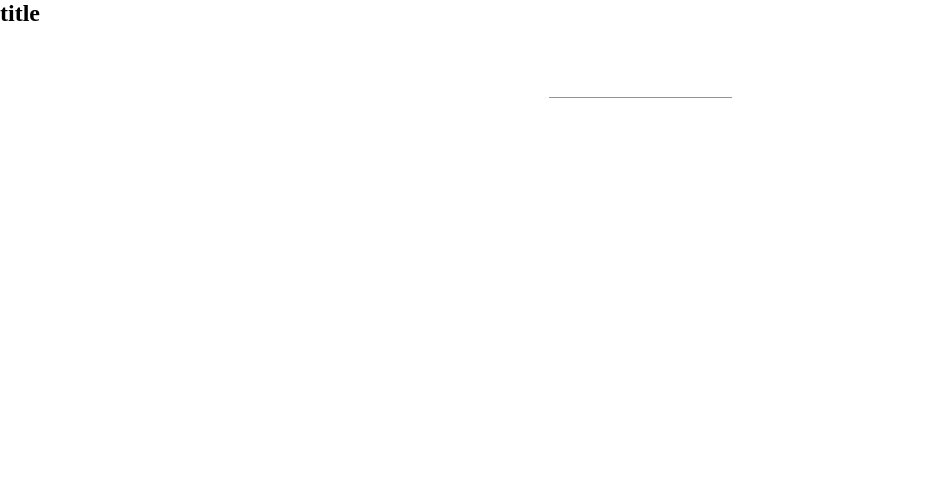
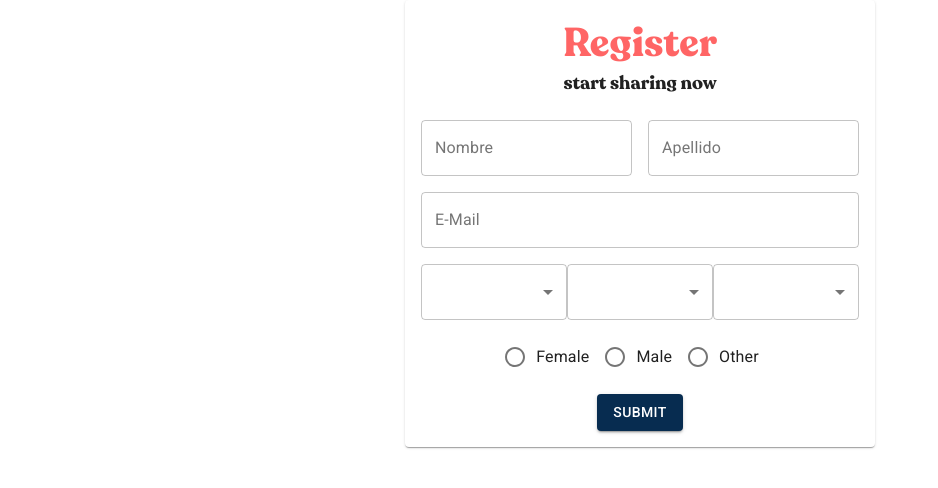
Before and after one commit to Tomig02/Red-Peliculas, a React (Create React App) app: page /register in a window 1280 px wide. Shown: the top 488 px of the page, without its empty margins (0-938 px from the left). Built offline with nearby package versions, Linux system fonts and the light colour scheme.

Commit message:
finished login and added register page,

```diff
--- a/src/App.css
+++ b/src/App.css
@@ -2,11 +2,17 @@
     font-family: "Recoleta";
     src: url("./Fonts/Recoleta-Bold.ttf");
 }
-
-
 
 *{
     margin: 0;
     padding: 0;
     box-sizing: border-box;
 }
+.center{
+    display: flex;
+    align-items: center;
+    justify-content: center;
+}
+.paper{
+    padding: 1em;
+}
--- a/src/App.js
+++ b/src/App.js
@@ -9,19 +9,16 @@ import Register from "./Components/Register/Register"
 
 function App() {
 
-    const [userInfo, setUserInfo] = useState({
-        userName: "",
-        name: "",
-        surname: "",
-        birthday:{
-            day: "",
-            month: "",
-            year: ""
-        }
-    });
+    const [userInfo, setUserInfo] = useState({});
+    const [isUser, setIsUser] = useState(false);
+
+    //save user data and admit login route
     const logInUser = (fetchData) => {
+        setUserInfo(fetchData);
+        setIsUser(true);
         console.log(fetchData);
     }
+
     const LandingPage = () => <Landing logInUser={logInUser}/>
     return (
         <ThemeProvider theme={Theme}>
--- a/src/Components/Landing/Landing.js
+++ b/src/Components/Landing/Landing.js
@@ -8,30 +8,31 @@ import "./LandingStyle.css";
 
 function Landing(props){
 
+    // check if input data is a valid user by comparing it with fetched data
     const handleUser = (userData, fetchData) =>{
         if (userData.userName === fetchData.name && userData.password === fetchData.height){
             props.logInUser(fetchData);
         }
         else{
-            console.log("no coincide");
+            alert("El usuario o la contrasena es incorrecto");
         }
     }
 
     return(
         <div className="background">
             <Grid container>
-                <Grid item xs={6} className="center text">
+                <Grid item xs={6} className="center text column">
                     <h1>WorldNow</h1>
                     <h2>Comunicate y comparti con el mundo</h2>
                 </Grid>
                 <Grid item xs={6} className="center">
-                    <Paper style={{padding:"30px"}}>
+                    <Paper className="paper">
                         <Grid container spacing={5} direction="column">
                             <Grid item xs={12}>
                                 <h3 className="text">Ingresar:</h3>
                                 <LandingForm handleUser={handleUser}/>
                             </Grid>
-                            <Grid item xs={12} className="center">
+                            <Grid item xs={12} className="center column">
                                 <h3 className="text">Todavia no tenes una cuenta?<br/>Registrate:</h3>
                                 <Link className='text-link' to="/register">
                                     <Button variant="contained" color="primary">REGISTRARSE</Button>
--- a/src/Components/Landing/LandingForm.js
+++ b/src/Components/Landing/LandingForm.js
@@ -1,17 +1,18 @@
 import React from "react";
-import TextField from '@material-ui/core/TextField';
-import Button from "@material-ui/core/Button"
-import {useField, Formik, Field, Form} from "formik";
+import {TextField, Button, Grid} from '@material-ui/core';
+import {useField, Formik, Form} from "formik";
 import * as Yup from "yup";
 
-
+// simple required fields, probalby needs more robust check
 const validationSchema = Yup.object().shape({
     userName: Yup.string()
         .required("invalid user"),
     password: Yup.string()
         .required("invalid password")
+        .min(8, "At least 8 characters")
 });
 
+// made a custom M-UI text field for easier error message
 const MyTextInput = (props) => {
     const[field, meta] = useField(props);
     const errorText = meta.error && meta.touched? meta.error : "";
@@ -25,37 +26,53 @@ function LandingForm(props){
             onSubmit={((data, actions) =>{
                 actions.setSubmitting(true);
                 // start fetch user data
+                try{
                     fetch('https://swapi.dev/api/people/1/')
-                    .then( response => response.json() )
+                        .then( response => {
+                            if(!response.ok) {
+                                throw Error(response.statusText)
+                            } else return response.json()
+                        })
                         .then( fetchedData => {
                             props.handleUser(data, fetchedData);
+                        })
+                } catch(error){
+                    alert("error");
+                } finally{
                     actions.setSubmitting(false);
-                });
-
+                }
                 // end fetch user data
             })}
             validationSchema = {validationSchema}
         >
             {({isSubmitting}) => (
                 <Form className="form">
+                    <Grid container spacing={2} direction="column" className="center">
+                        <Grid item xs={12}>
                             <MyTextInput
                                 name="userName"
                                 type="input"
                                 variant="outlined"
                                 label="User Name"
                             />
+                        </Grid>
+                        <Grid item xs={12}>
                             <MyTextInput
                                 name="password"
                                 type="password"
                                 variant="outlined"
                                 label="password"
                             />
+                        </Grid>
+                        <Grid item xs={12}>
                             <Button
                                 variant="contained"
                                 color="primary"
                                 disabled={isSubmitting}
                                 type="submit"
                             >INGRESAR</Button>
+                        </Grid>
+                    </Grid>
                 </Form>
 
             )}
--- a/src/Components/Landing/LandingStyle.css
+++ b/src/Components/Landing/LandingStyle.css
@@ -8,11 +8,8 @@
     display: flex;
 }
 
-.center{
-    display: flex;
+.column{
     flex-direction: column;
-    align-items: center;
-    justify-content: center;
 }
 .text{
     font-family: "Recoleta";
@@ -28,14 +25,6 @@
 .text h2{
     font-size: 2.5em;
     color: white;
-    margin: 10px 30px;
-}
-form{
-    display: flex;
-    flex-direction: column;
-    align-items: center;
-    justify-content: space-around;
-    height: 200px;
 }
 input{
     margin-bottom: 10px;
--- a/src/Components/Register/Register.js
+++ b/src/Components/Register/Register.js
@@ -1,19 +1,22 @@
 import React from "react";
-import TextField from '@material-ui/core/TextField';
-import Button from "@material-ui/core/Button"
-import {useField, Formik, Field, Form} from "formik";
-import * as Yup from "yup";
+import {Grid, Paper} from "@material-ui/core"
+
+import RegisterForm from "./RegisterForm";
 
 function Register(){
     return(
-        <div>
-            <h2>title</h2>
-            <Formik>
-                <Form>
-                    <TextField></TextField>
-                    <Button></Button>
-                </Form>
-            </Formik>
+        <div className="center">
+            <Paper className="paper center">
+                <Grid container spacing={3} direction="column" className="center">
+                    <Grid item xs={12} className="text">
+                        <h2 style={{color: '#FF6565'}}>Register</h2>
+                        <h3>start sharing now</h3>
+                    </Grid>
+                    <Grid item xs={12}>
+                        <RegisterForm/>
+                    </Grid>
+                </Grid>
+            </Paper>
         </div>
     );
 }
--- /dev/null
+++ b/src/Components/Register/RegisterForm.js
@@ -0,0 +1,139 @@
+import React from "react";
+import {TextField, Button, FormControlLabel, Radio, Grid, Select, MenuItem} from '@material-ui/core';
+import {useField, Formik, Form} from "formik";
+import * as Yup from "yup";
+
+const MyTextInput = (props) => {
+    const[field, meta] = useField(props);
+    const errorText = meta.error && meta.touched? meta.error : "";
+    return (
+        <TextField
+            {...field}
+            type={props.type}
+            label={props.label}
+            variant={props.variant}
+            helperText={errorText}
+            error={!!errorText}
+            color="primary"
+            style={{width:"100%"}}
+        />);
+}
+
+const MyBulletInput = (props) => {
+    const [field, meta] = useField(props);
+
+    return(
+        <FormControlLabel
+            {...field}
+            control={<Radio color="primary"/>}
+            label={props.label}
+        />
+    );
+}
+
+const MySelectInput = (props) => {
+    let array=[];
+    for (var i = 0; i < props.options && i < 100; i++) {
+        array.push({num: props.options - i, key: Math.random()});
+
+    }
+    const elements = array.map( data => (
+        <MenuItem key={data.key} value={data.num} > {data.num} </MenuItem>
+    ))
+    return(
+        <Select variant="outlined" style={{width:"100%"}}>
+            {elements}
+        </Select>
+    );
+}
+
+function RegisterForm(){
+    return(
+        <Formik
+            initialValues = { {nombre:"", apellido:"", email:"", gender:""} }
+            onSubmit = { ((values, actions) => {
+                actions.setSubmitting(true);
+                actions.setSubmitting(false)
+            }) }
+        >{(values, isSubmitting) => (
+            <Form>
+                <Grid container spacing={2} direction="column" className="center">
+                    <Grid item container spacing={2} className="center">
+                        <Grid item xs={6}>
+                            <MyTextInput
+                                name="nombre"
+                                type="text"
+                                variant="outlined"
+                                label="Nombre"
+                            />
+                        </Grid>
+                        <Grid item xs={6}>
+                            <MyTextInput
+                                name="apellido"
+                                type="text"
+                                variant="outlined"
+                                label="Apellido"
+                            />
+                        </Grid>
+                    </Grid>
+                    <Grid style={{width:"100%"}} item xs={12}>
+                        <MyTextInput
+                            name="email"
+                            type="email"
+                            variant="outlined"
+                            label="E-Mail"
+                        />
+                    </Grid>
+                    <Grid item xs={12} container spacing={0}>
+                        <Grid item xs={4}>
+                            <MySelectInput
+                                name="day"
+                                options={31}/>
+                        </Grid>
+                        <Grid item xs={4}>
+                            <MySelectInput
+                                name="month"
+                                options={12}/>
+                        </Grid>
+                        <Grid item xs={4}>
+                            <MySelectInput
+                                name="year"
+                                options={2021}
+                            />
+                        </Grid>
+                    </Grid>
+                    <Grid item xs={12}>
+                        <MyBulletInput
+                            name="gender"
+                            label="Female"
+                            type="radio"
+                            value="female"
+                        />
+                        <MyBulletInput
+                            name="gender"
+                            label="Male"
+                            type="radio"
+                            value="male"
+                        />
+                        <MyBulletInput
+                            name="gender"
+                            type="radio"
+                            label="Other"
+                            value="other"
+                        />
+                    </Grid>
+                    <Grid item xs={12} className="center">
+                        <Button
+                            type="submit"
+                            variant="contained"
+                            color="primary"
+                            disabled={isSubmitting}
+                        >Submit</Button>
+                    </Grid>
+                </Grid>
+            </Form>
+        )}</Formik>
+    );
+}
+
+export default RegisterForm;
--- a/src/theme.js
+++ b/src/theme.js
@@ -1,5 +1,6 @@
-import React from "react";
-import {createMuiTheme} from "@material-ui/core"
+
+import {createMuiTheme} from "@material-ui/core";
+
 
 const Theme = createMuiTheme({
     palette:{
```
Lines whose indentation alone changed are shown as unchanged.
